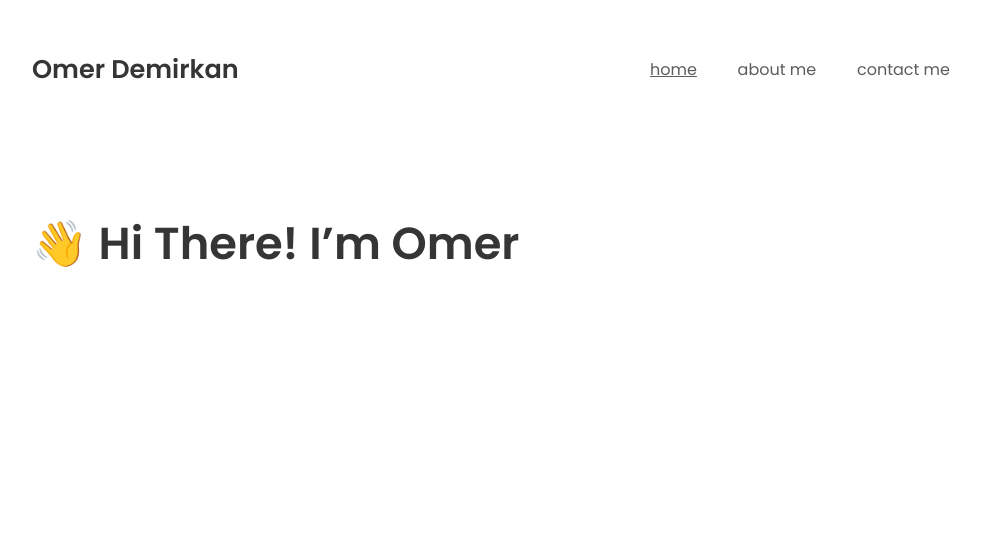
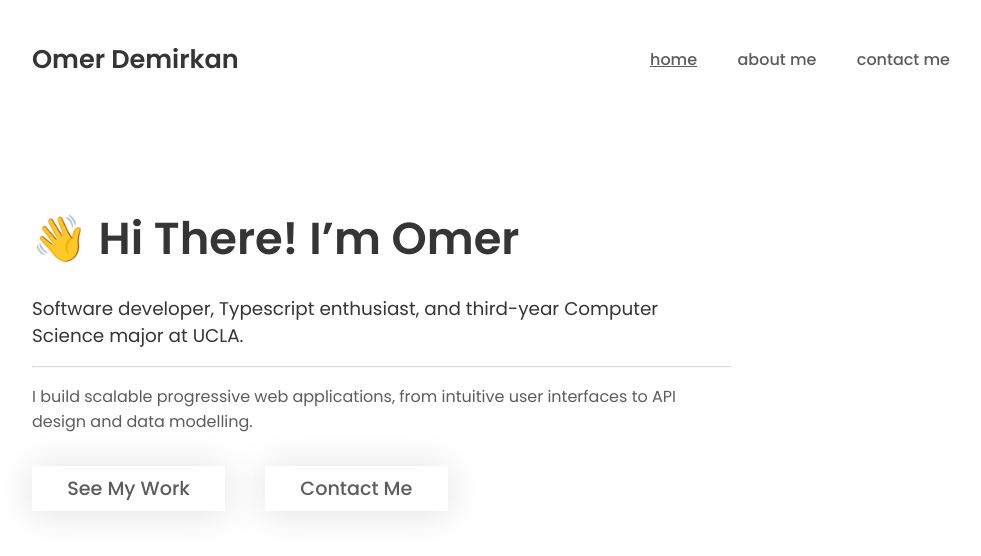
Before and after one commit to omerdemirkan/portfolio-2.0, a Next.js app: page / in a window 1280 px wide. Shown: the top 556 px of the page, without its empty margins (149-1130 px from the left). Built offline with nearby package versions, Linux system fonts and the light colour scheme.

Commit message:
create home page (first iteration)

```diff
--- /dev/null
+++ b/components/Button.js
@@ -0,0 +1,31 @@
+function Button({ children, onClick, variant = "contained", ...buttonProps }) {
+    return (
+        <>
+            <button onClick={onClick} {...buttonProps} className="button">
+                {children}
+            </button>
+            <style jsx>{`
+                .button {
+                    border: none;
+                    cursor: pointer;
+                    font-family: "Poppins", sans-serif;
+                    font-weight: 500;
+                    font-size: 1.2rem;
+                    padding: 0.5rem 2.2rem;
+
+                    filter: ${variant === "contained"
+                        ? "drop-shadow(0px 2px 18px rgba(10, 209, 185, 0.25))"
+                        : "drop-shadow(0px 2px 18px rgba(0, 0, 0, 0.12))"};
+                    background-color: ${variant === "contained"
+                        ? "var(--accent)"
+                        : "white"};
+                    color: ${variant === "contained"
+                        ? "white"
+                        : "var(--contrast-secondary)"};
+                }
+            `}</style>
+        </>
+    );
+}
+
+export default Button;
--- a/components/Layout.js
+++ b/components/Layout.js
@@ -16,7 +16,7 @@ function Layout({ children, activePath }) {
                 }
 
                 .layout main {
-                    padding: 2.6rem 0;
+                    padding: 4rem 0;
                 }
             `}</style>
         </div>
--- a/components/NavBar.js
+++ b/components/NavBar.js
@@ -33,7 +33,7 @@ function NavBar({ activePath }) {
                     overflow: auto;
                     display: flex;
                     justify-content: space-between;
-                    padding: 1.5rem 0;
+                    padding: 1.2rem 0;
                 }
 
                 .navbar-container nav {
--- a/pages/index.js
+++ b/pages/index.js
@@ -1,4 +1,6 @@
 import Head from "next/head";
+import Link from "next/link";
+import Button from "../components/Button";
 import Layout from "../components/Layout";
 
 export default function Home() {
@@ -7,7 +9,46 @@ export default function Home() {
             <Head>
                 <title>Omer Demirkan - Home</title>
             </Head>
-            <h1>👋 Hi There! I’m Omer</h1>
+
+            <div className="hero-section">
+                <h1>👋 Hi There! I’m Omer</h1>
+                <h6>
+                    Software developer, Typescript enthusiast, and third-year
+                    Computer Science major at UCLA.
+                </h6>
+                <hr />
+                <p>
+                    I build scalable progressive web applications, from
+                    intuitive user interfaces to API design and data modelling.
+                </p>
+                <div className="hero-button-section">
+                    <Link href="/about-me">
+                        <a>
+                            <Button variant="contained">See My Work</Button>
+                        </a>
+                    </Link>
+                    <Link href="/about-me">
+                        <a>
+                            <Button
+                                variant="text"
+                                style={{ marginLeft: "2.5rem" }}
+                            >
+                                Contact Me
+                            </Button>
+                        </a>
+                    </Link>
+                </div>
+            </div>
+
+            <style jsx>{`
+                .hero-section {
+                    width: 100%;
+                    max-width: 700px;
+                }
+                .hero-button-section {
+                    padding: 1rem 0;
+                }
+            `}</style>
         </Layout>
     );
 }
--- a/styles/globals.css
+++ b/styles/globals.css
@@ -1,10 +1,11 @@
-@import url("https://fonts.googleapis.com/css2?family=Poppins:wght@400;600&display=swap");
+@import url("https://fonts.googleapis.com/css2?family=Poppins:wght@400;500;600&display=swap");
 
 :root {
-  --background: #ffffff;
+  --background-primary: #eeeeee;
+  --background-secondary: #dedede;
   --contrast-primary: #353535;
   --contrast-secondary: #5c5c5c;
-  --accent: #826efd;
+  --accent: #0ad1b9;
 }
 
 * {
@@ -21,6 +22,7 @@ body {
 a {
   color: inherit;
   text-decoration: none;
+  font-weight: 500;
 }
 
 h1,
@@ -39,16 +41,41 @@ a {
 
 h1 {
   font-size: 2.8rem;
+  margin: 1.4rem 0;
 }
 
 h2 {
   font-size: 2rem;
+  margin: 1.3rem 0;
 }
 
 h3 {
   font-size: 1.6rem;
+  margin: 1.3rem 0;
 }
 
 h4 {
   font-size: 1.4rem;
+  margin: 1.2rem 0;
 }
+
+h5 {
+  font-size: 1.25rem;
+  font-weight: 400;
+  margin: 1.2rem 0;
+}
+
+h6 {
+  font-size: 1.15rem;
+  font-weight: 400;
+  margin: 1.1rem 0;
+}
+
+p {
+  font-size: 1rem;
+  color: var(--contrast-secondary);
+}
+
+hr {
+  opacity: 0.35;
+}
```
